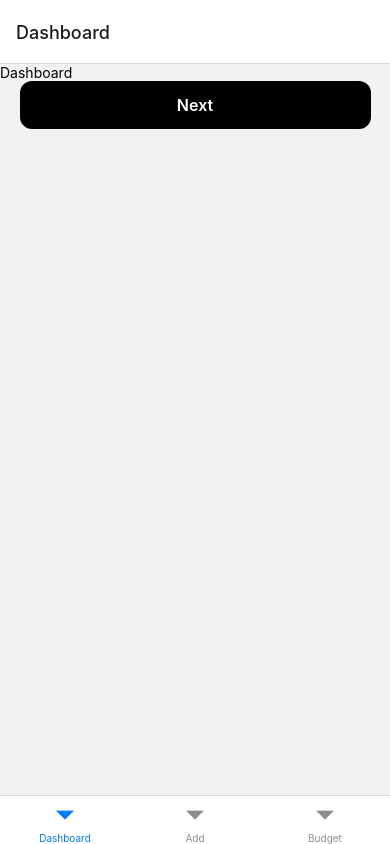
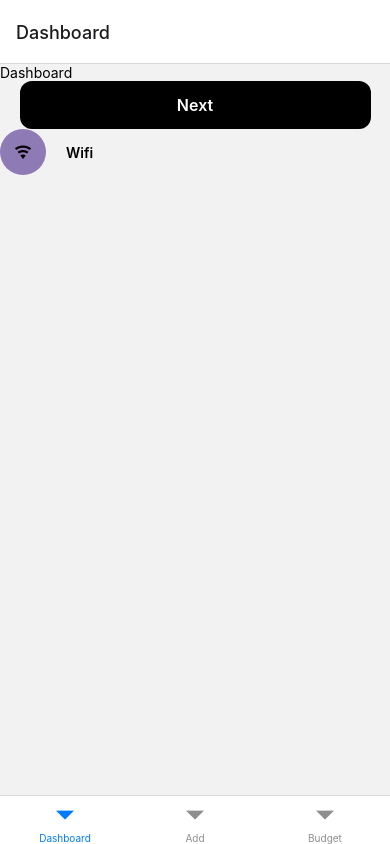
Before and after one commit to carlohyper/BudgetTracker, a React Native app: screen /Home in a window 390 px wide. Built offline with nearby package versions, Linux system fonts and the light colour scheme.

Commit message:
feat: category item component

```diff
--- a/src/@core/navigations/home-screen.navigator.tsx
+++ b/src/@core/navigations/home-screen.navigator.tsx
@@ -5,6 +5,7 @@ import { createBottomTabNavigator } from "@react-navigation/bottom-tabs";
 import { BudgetNavigator } from "./budget.navigator";
 import { AddNavigator } from "./add.navigator";
 import { Button } from "src/components/Button";
+import { CategoryItem } from "@components";
 
 export type BottomTabParamList = {
   Dashboard: { iconName: string };
@@ -17,6 +18,12 @@ const Dashboard = () => {
     <View>
       <Text>Dashboard</Text>
       <Button>Next</Button>
+      <CategoryItem
+        shape="circle"
+        iconName="wifi"
+        text="Wifi"
+        textPosition="right"
+      />
     </View>
   );
 };
--- /dev/null
+++ b/src/components/CategoryItem/index.tsx
@@ -0,0 +1,73 @@
+import * as React from "react";
+import styled from "styled-components/native";
+import { MaterialCommunityIcons } from "@expo/vector-icons";
+
+import { ViewProps } from "react-native";
+
+type IconNames =
+  | "piggy-bank"
+  | "movie"
+  | "music-note"
+  | "dumbbell"
+  | "gamepad-variant"
+  | "volleyball"
+  | "youtube-subscription"
+  | "wifi"
+  | "lightning-bolt"
+  | "cup-water"
+  | "fire"
+  | "lock-open"
+  | "home-city"
+  | "credit-card-check-outline"
+  | "hanger"
+  | "hand-heart"
+  | "chart-box"
+  | "chart-pie"
+  | "handshake"
+  | "wallet"
+  | "bitcoin";
+
+export interface CategoryItemProps extends ViewProps {
+  text?: string;
+  shape?: "circle" | "rounded";
+  iconName?: IconNames;
+  textPosition?: "right" | "bottom";
+}
+
+export const CategoryItem: React.FC<CategoryItemProps> = ({
+  text,
+  textPosition = "right",
+  shape = "circle",
+  iconName,
+}) => {
+  return (
+    <Container textPosition={textPosition}>
+      <IconContainer shape={shape}>
+        <MaterialCommunityIcons name={iconName} size={18} />
+      </IconContainer>
+      <IconText>{text}</IconText>
+    </Container>
+  );
+};
+
+const IconText = styled.Text`
+  font-weight: 600;
+`;
+
+const Container = styled.View`
+  flex-direction: ${({ textPosition }: CategoryItemProps) =>
+    textPosition === "bottom" ? "column" : "row"};
+  align-items: center;
+  gap: ${({ textPosition }: CategoryItemProps) =>
+    textPosition === "bottom" ? 10 : 20}px;
+`;
+
+const IconContainer = styled.View`
+  border-radius: ${({ shape }: CategoryItemProps) =>
+    shape === "circle" ? 50 : 10}px;
+  background-color: #8e7ab5;
+  justify-content: center;
+  align-items: center;
+  width: 46px;
+  height: 46px;
+`;
--- a/src/components/index.ts
+++ b/src/components/index.ts
@@ -1,2 +1,4 @@
 export * from "./Layout";
+export * from "./CategoryItem";
 export * from "./DynamicCard";
+export * from "./Button";
```
